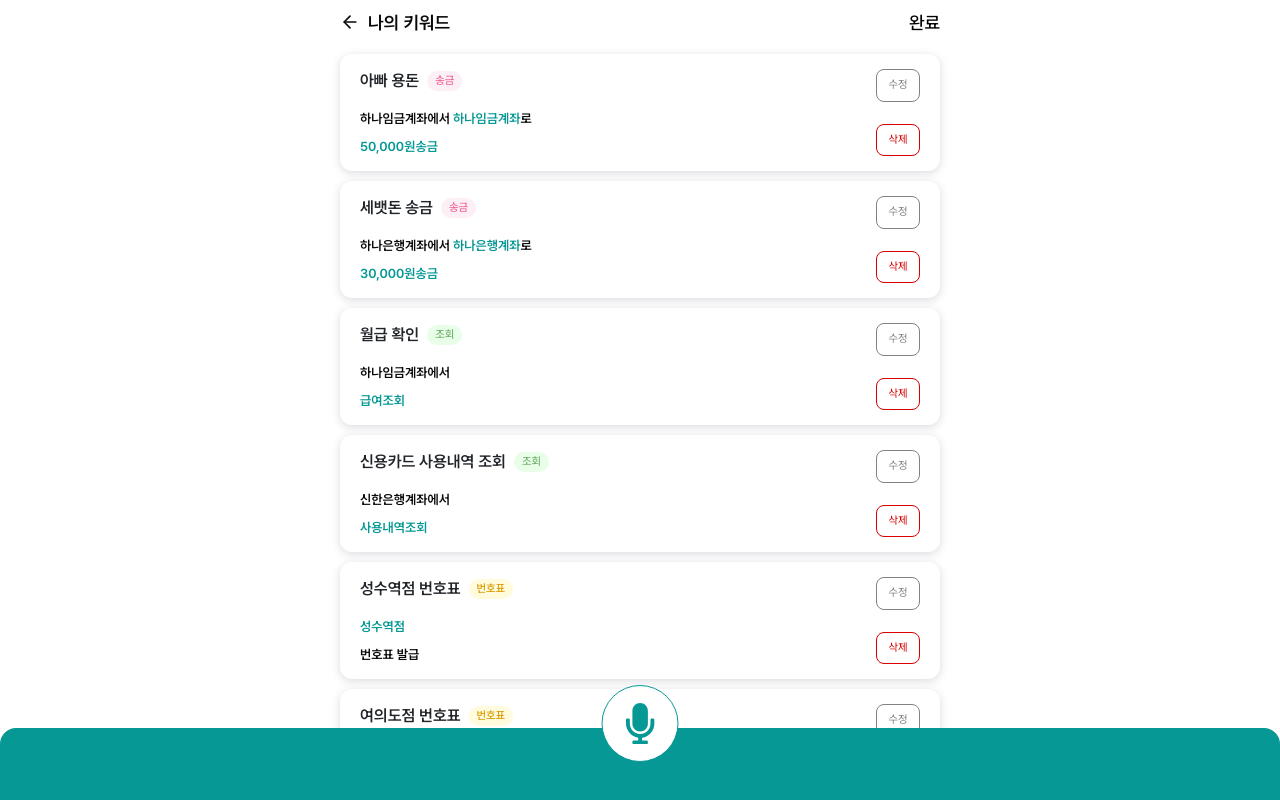
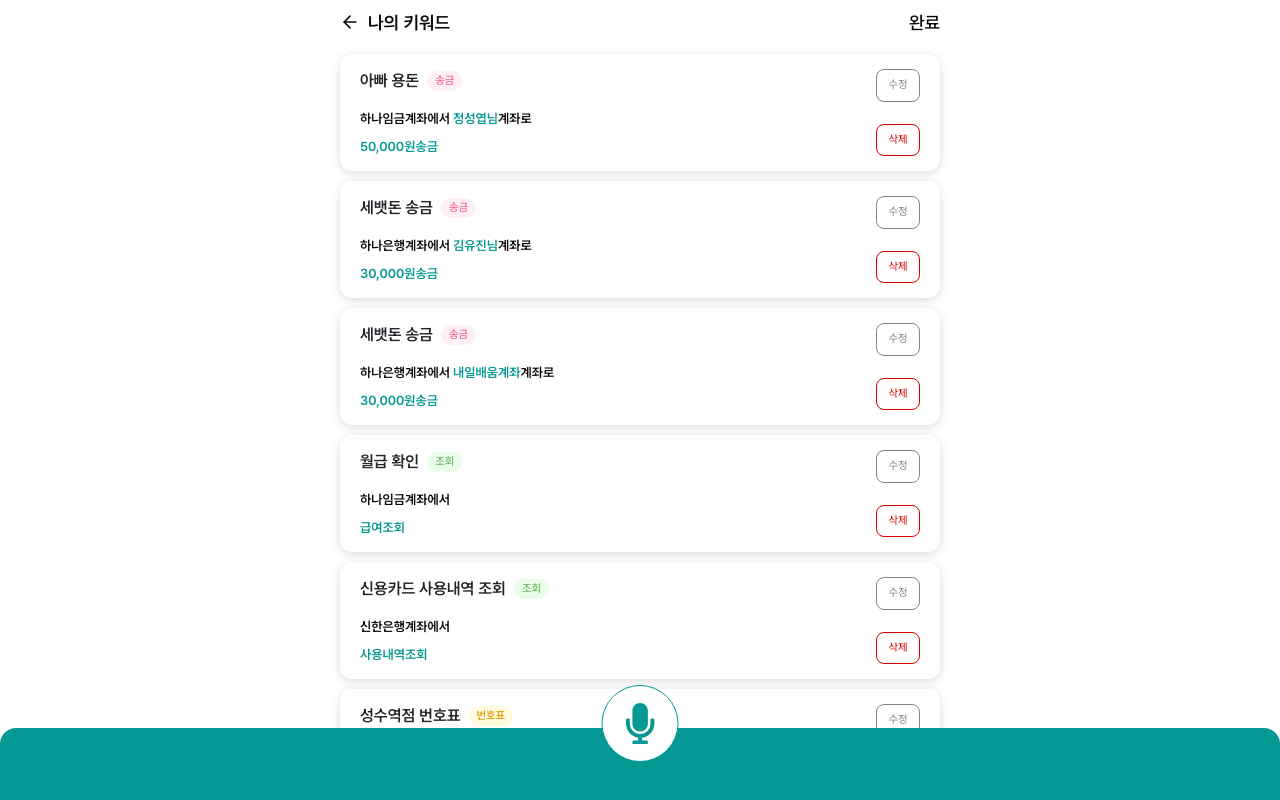
Before and after one commit to KeywordHanaro/KeywordHanaro_FE, a Next.js app: page /keyword/edit in a window 1280 px wide. Built offline with nearby package versions, Linux system fonts and the light colour scheme.

Commit message:
[refactor] : EditKeyword Type 수정

```diff
--- a/components/molecules/EditKeyword.tsx
+++ b/components/molecules/EditKeyword.tsx
@@ -25,10 +25,11 @@ const EditKeyword = ({ data, onEdit, onDelete }: EditKeywordProps) => {
               {data.accountFrom.accountName ?? data.accountFrom.accountNumber}
               계좌에서&nbsp;
               <span className='text-hanaPrimary'>
-                {data.accountFrom.accountName ?? data.accountFrom.accountNumber}
-                계좌
+                {data.accountTo.type === 'MyAccount'
+                  ? data.accountTo.accountName
+                  : `${data.accountTo.name}님`}
               </span>
-              로
+              계좌로
             </span>
             <span className='text-hanaPrimary font-semibold text-[13px]'>
               {data.amount.toLocaleString()}원<span>송금</span>
--- a/data/keyword.ts
+++ b/data/keyword.ts
@@ -1,3 +1,5 @@
+import { MyAccount, OthersAccount } from './account';
+
 export type Keyword = {
   id: number;
   type: 'transfer' | 'inquiry' | 'ticket' | 'settlement';
@@ -30,14 +32,14 @@ type BaseKeyword = {
 
 export type TransferKeyword = BaseKeyword & {
   type: 'transfer';
-  accountFrom: Account;
-  accountTo: Account;
+  accountFrom: MyAccount;
+  accountTo: OthersAccount | MyAccount;
   amount: number;
 };
 
 export type InquiryKeyword = BaseKeyword & {
   type: 'inquiry';
-  accountFrom: Account;
+  accountFrom: MyAccount;
   searchKeyword: string;
 };
 
@@ -48,7 +50,7 @@ export type TicketKeyword = BaseKeyword & {
 
 export type SettlementKeyword = BaseKeyword & {
   type: 'settlement';
-  accountFrom: Account;
+  accountFrom: MyAccount;
   memberList: Member[];
   amount: number;
 };
@@ -177,14 +179,16 @@ export const KeywordDetailList: KeywordDetail[] = [
     type: 'transfer',
     title: '아빠 용돈',
     accountFrom: {
+      type: 'MyAccount',
       bankId: 1,
       accountNumber: '123-456-789',
       accountName: '하나임금',
     },
     accountTo: {
+      type: 'OthersAccount',
       bankId: 2,
       accountNumber: '987-654-321',
-      accountName: '정성엽',
+      name: '정성엽',
     },
     amount: 50000,
   },
@@ -193,14 +197,34 @@ export const KeywordDetailList: KeywordDetail[] = [
     type: 'transfer',
     title: '세뱃돈 송금',
     accountFrom: {
+      type: 'MyAccount',
       bankId: 1,
       accountNumber: '111-222-333',
       accountName: '하나은행',
     },
     accountTo: {
       bankId: 3,
+      type: 'OthersAccount',
       accountNumber: '444-555-666',
-      accountName: '김유진',
+      name: '김유진',
+    },
+    amount: 30000,
+  },
+  {
+    id: 9,
+    type: 'transfer',
+    title: '세뱃돈 송금',
+    accountFrom: {
+      type: 'MyAccount',
+      bankId: 1,
+      accountNumber: '111-222-333',
+      accountName: '하나은행',
+    },
+    accountTo: {
+      bankId: 3,
+      type: 'MyAccount',
+      accountNumber: '444-555-666',
+      accountName: '내일배움계좌',
     },
     amount: 30000,
   },
@@ -211,6 +235,7 @@ export const KeywordDetailList: KeywordDetail[] = [
     type: 'inquiry',
     title: '월급 확인',
     accountFrom: {
+      type: 'MyAccount',
       bankId: 1,
       accountNumber: '123-456-789',
       accountName: '하나임금',
@@ -222,6 +247,7 @@ export const KeywordDetailList: KeywordDetail[] = [
     type: 'inquiry',
     title: '신용카드 사용내역 조회',
     accountFrom: {
+      type: 'MyAccount',
       bankId: 4,
       accountNumber: '777-888-999',
       accountName: '신한은행',
@@ -249,6 +275,7 @@ export const KeywordDetailList: KeywordDetail[] = [
     type: 'settlement',
     title: '러닝크루 정산',
     accountFrom: {
+      type: 'MyAccount',
       bankId: 1,
       accountNumber: '123-456-789',
       accountName: '하나임금',
@@ -266,6 +293,7 @@ export const KeywordDetailList: KeywordDetail[] = [
     type: 'settlement',
     title: '팀 회식 비용 정산',
     accountFrom: {
+      type: 'MyAccount',
       bankId: 5,
       accountNumber: '222-333-444',
       accountName: '카카오뱅크',
```
